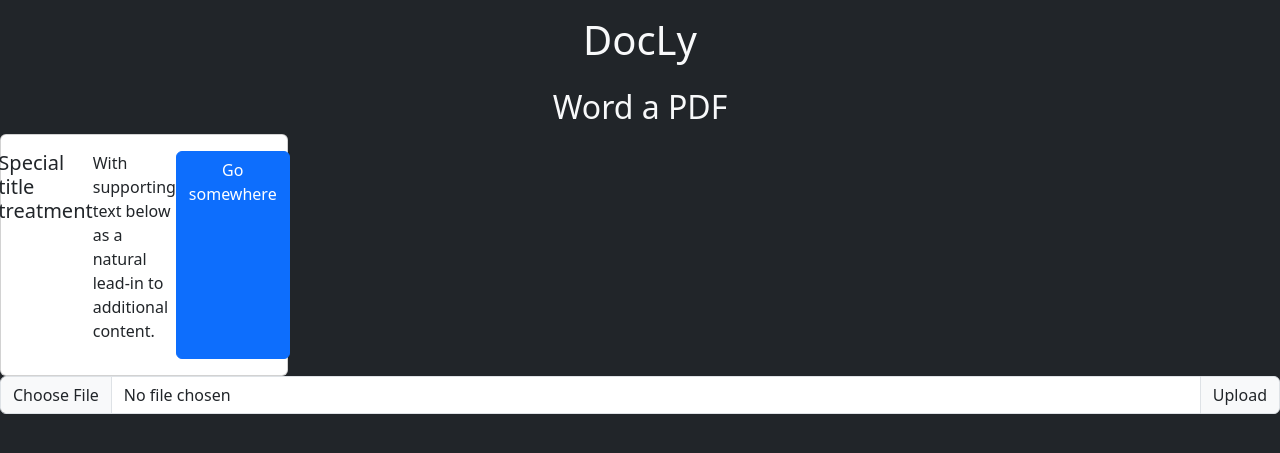
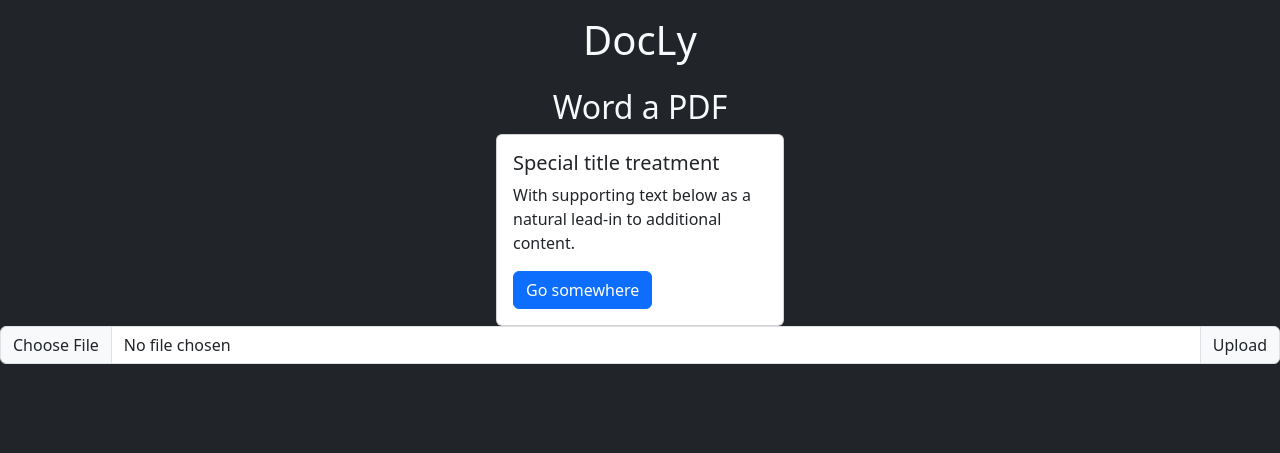
Before and after one commit to seminarioA/BitBrain, a Flask app: page / in a window 1280 px wide. Shown: the top 453 px of the page. Run offline with Flask 3, Linux system fonts and the light colour scheme.

Commit message:
D-flex card

```diff
--- a/templates/index.html
+++ b/templates/index.html
@@ -10,14 +10,15 @@
 <body class="bg-dark text-light">
     <h1 class="p-3 text-center">DocLy</h1>
     <h2 class="text-center">Word a PDF</h2>
-
-    <div class="card" style="width: 18rem;">
-        <div class="d-flex justify-content-center card-body">
-          <h5 class="card-title">Special title treatment</h5>
-          <p class="card-text">With supporting text below as a natural lead-in to additional content.</p>
-          <a href="#" class="btn btn-primary">Go somewhere</a>
+    <div class="d-flex justify-content-center">
+        <div class="card" style="width: 18rem;">
+            <div class="card-body">
+            <h5 class="card-title">Special title treatment</h5>
+            <p class="card-text">With supporting text below as a natural lead-in to additional content.</p>
+            <a href="#" class="btn btn-primary">Go somewhere</a>
+            </div>
         </div>
-      </div>
+    </div>
     <div class="input-group mb-3">
         <input type="file" class="form-control" id="inputGroupFile02">
         <label class="input-group-text" for="inputGroupFile02">Upload</label>
```
